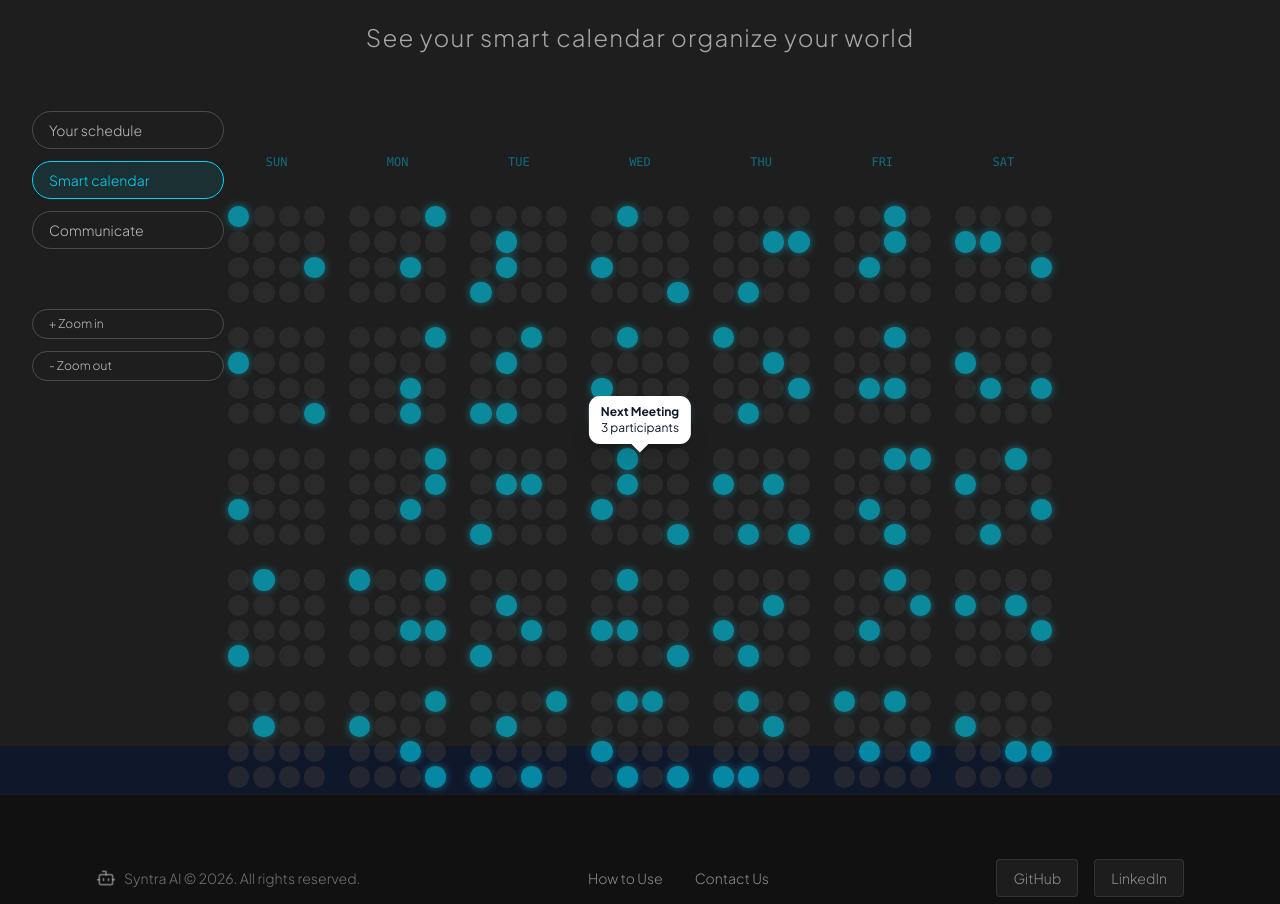
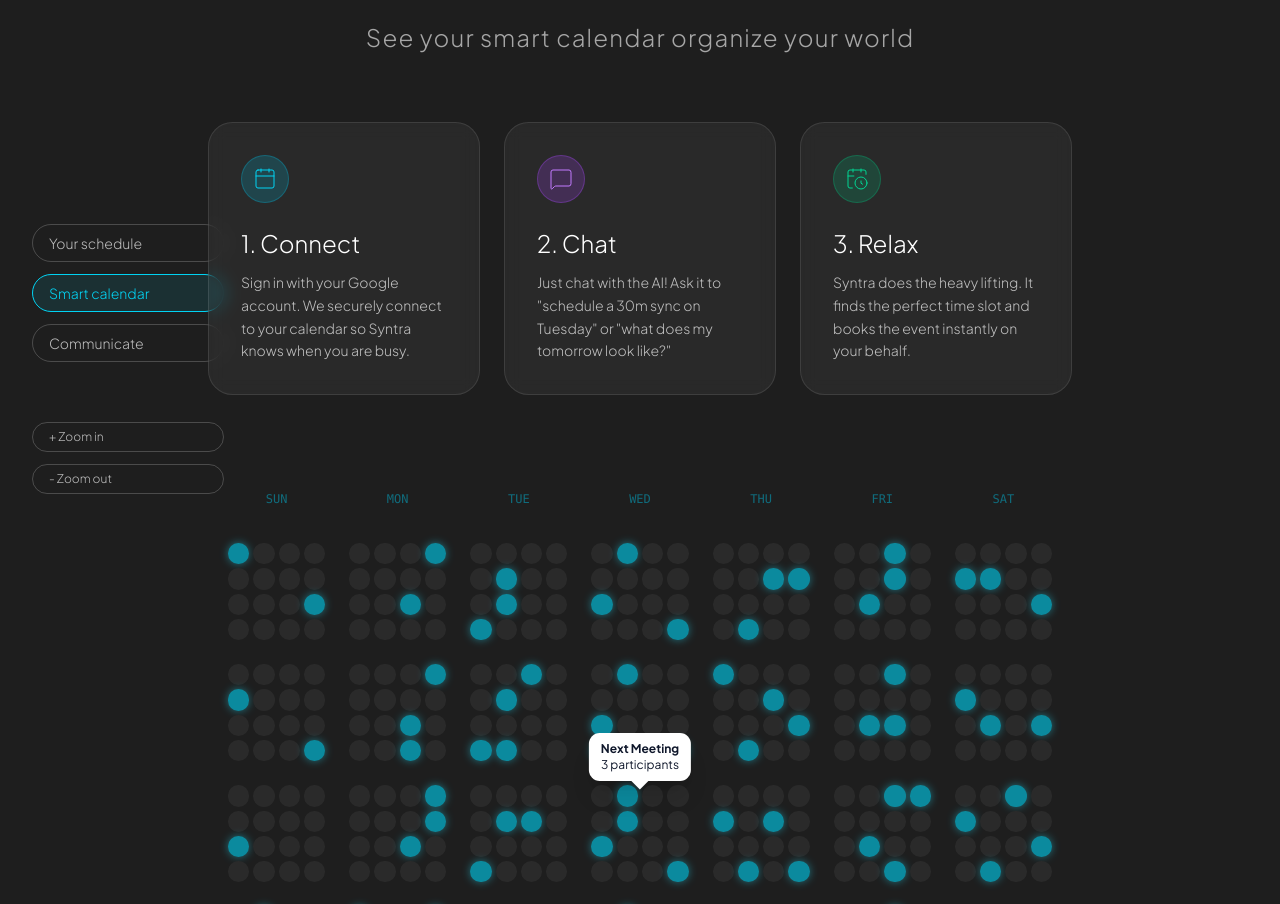
Before and after one commit to karambitbarrage15/Syntra, a Next.js app in the folder frontend/: page / in a window 1280 px wide. Shown: the part 1006-1910 px from the top of the page. Built offline with nearby package versions, Linux system fonts and the light colour scheme; no server answers; what @descope/nextjs-sdk would draw is missing.

Commit message:
Add 3 step instruction boxes to How to Use section

```diff
--- a/frontend/src/app/page.tsx
+++ b/frontend/src/app/page.tsx
@@ -114,6 +114,39 @@ export default function Home() {
             How to Use Syntra <br/> <span className="text-2xl opacity-70">See your smart calendar organize your world</span>
           </h2>
 
+          {/* 3 Step Instruction Boxes */}
+          <div className="grid grid-cols-1 md:grid-cols-3 gap-6 w-full max-w-4xl mx-auto mb-16 px-4">
+            <div className="p-8 rounded-2xl border border-white/10 bg-white/5 backdrop-blur-sm text-left hover:bg-white/10 transition-colors">
+              <div className="size-12 rounded-full bg-cyan-500/20 border border-cyan-500/30 flex items-center justify-center mb-6">
+                <Calendar className="text-cyan-400 size-6 stroke-1" />
+              </div>
+              <h3 className="text-2xl font-light mb-3">1. Connect</h3>
+              <p className="text-sm font-light text-white/70 leading-relaxed">
+                Sign in with your Google account. We securely connect to your calendar so Syntra knows when you are busy.
+              </p>
+            </div>
+
+            <div className="p-8 rounded-2xl border border-white/10 bg-white/5 backdrop-blur-sm text-left hover:bg-white/10 transition-colors">
+              <div className="size-12 rounded-full bg-purple-500/20 border border-purple-500/30 flex items-center justify-center mb-6">
+                <MessageSquare className="text-purple-400 size-6 stroke-1" />
+              </div>
+              <h3 className="text-2xl font-light mb-3">2. Chat</h3>
+              <p className="text-sm font-light text-white/70 leading-relaxed">
+                Just chat with the AI! Ask it to "schedule a 30m sync on Tuesday" or "what does my tomorrow look like?"
+              </p>
+            </div>
+
+            <div className="p-8 rounded-2xl border border-white/10 bg-white/5 backdrop-blur-sm text-left hover:bg-white/10 transition-colors">
+              <div className="size-12 rounded-full bg-emerald-500/20 border border-emerald-500/30 flex items-center justify-center mb-6">
+                <CalendarClock className="text-emerald-400 size-6 stroke-1" />
+              </div>
+              <h3 className="text-2xl font-light mb-3">3. Relax</h3>
+              <p className="text-sm font-light text-white/70 leading-relaxed">
+                Syntra does the heavy lifting. It finds the perfect time slot and books the event instantly on your behalf.
+              </p>
+            </div>
+          </div>
+
           {/* Dot Matrix Calendar Graphic */}
           <div className="relative w-full aspect-[2/1] max-w-4xl mx-auto flex flex-col gap-2 p-8 mb-20">
             {/* Generating a dot matrix grid mimicking a calendar layout */}
```
